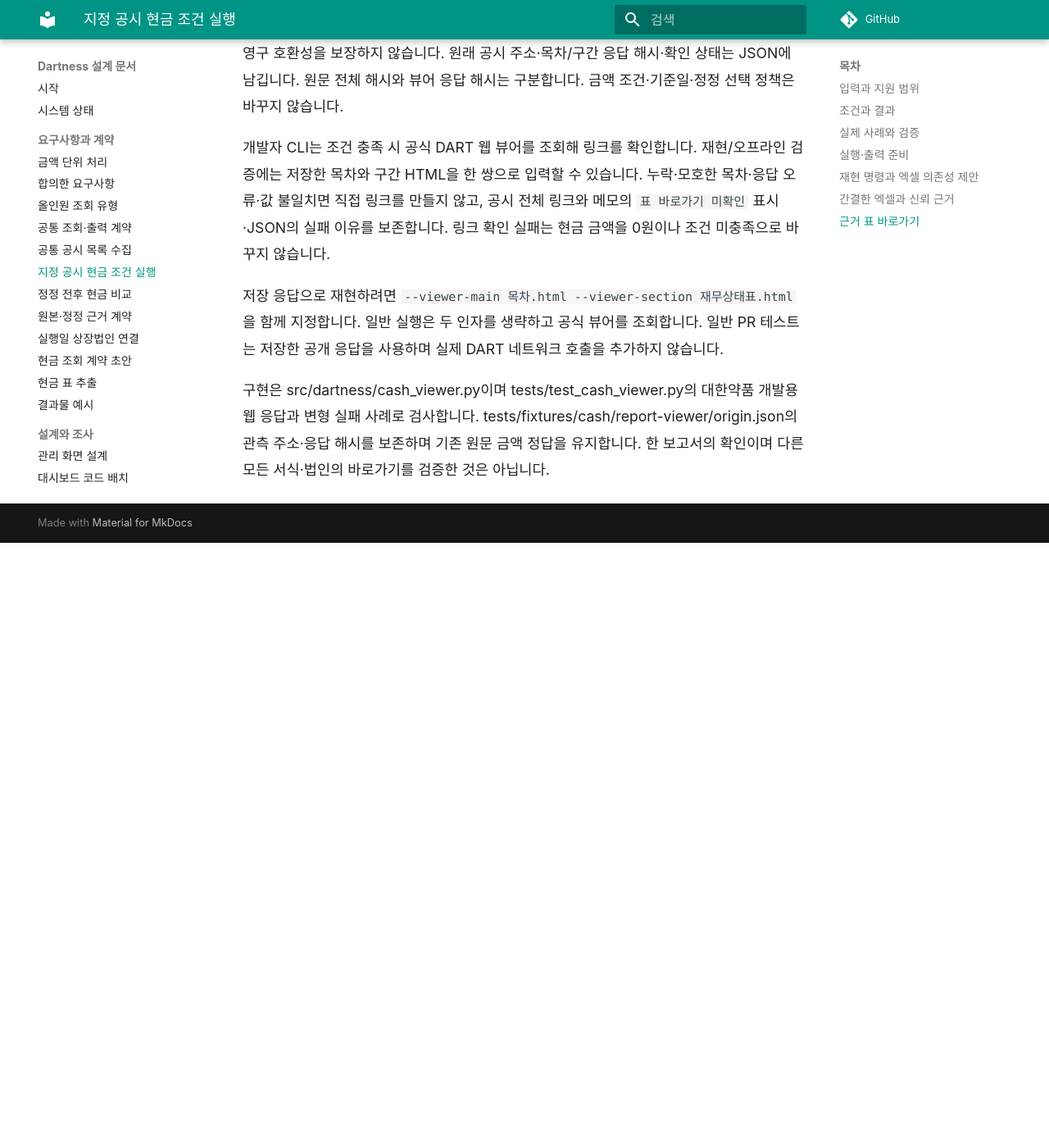
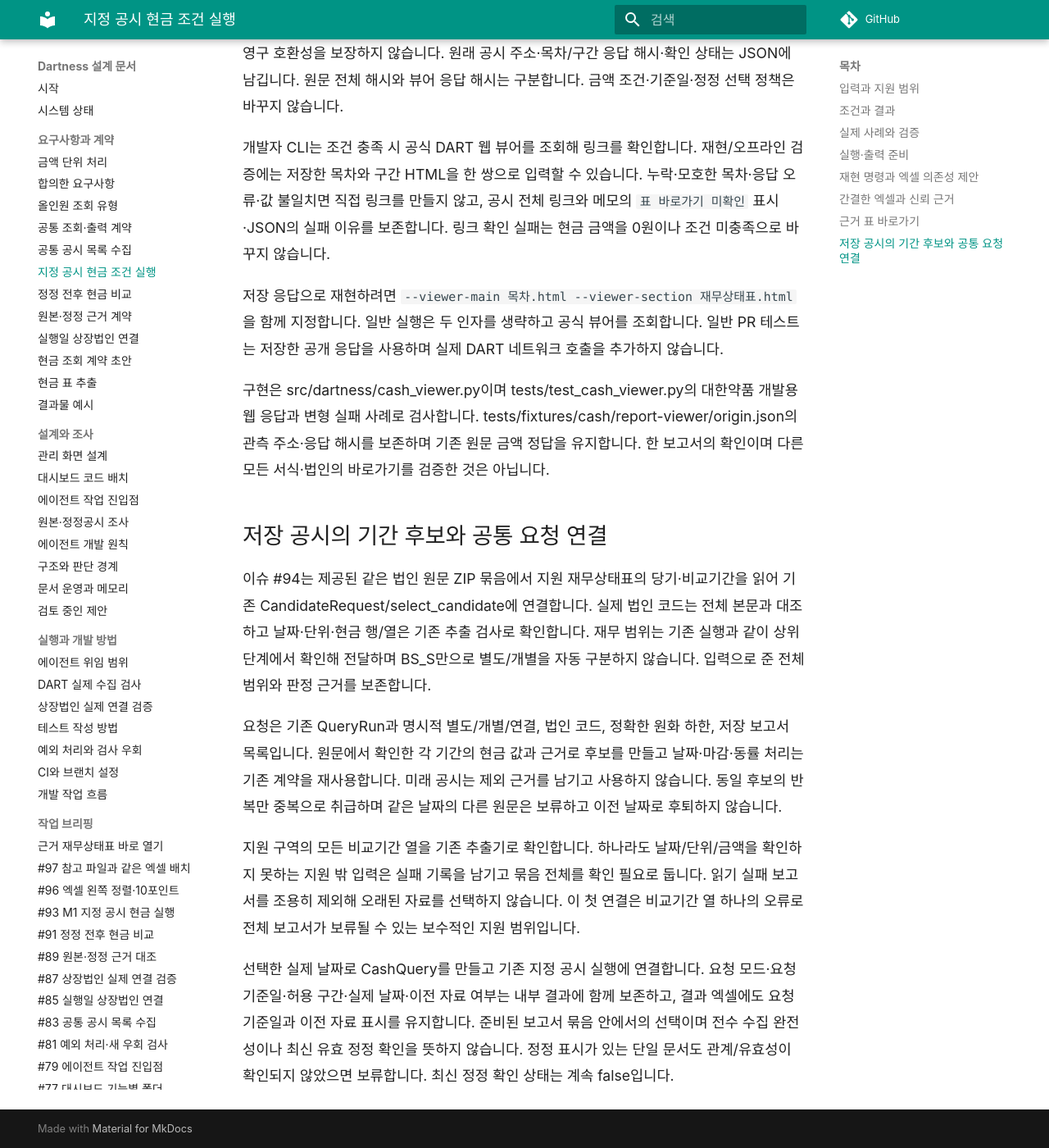
Before and after one commit to YUJAEYUN/Dartness, an MkDocs documentation site: the page built from docs/specs/cash-report-slice.md, in a window 1280 px wide and 1400 px high, scrolled down 3503 px. Shown: the whole window at 82% size. Built offline with MkDocs 1.6.1 and Material for MkDocs 9.7.7, drawn with Linux system fonts in a browser that asks for light colours; comment, search, counter and statistics services are not loaded; before the commit the page ends 4165 px from its top, so only the background shows below that.

Commit message:
저장 공시 기간 후보와 기준일 선택 연결 범위 정의

```diff
--- a/docs/specs/cash-report-slice.md
+++ b/docs/specs/cash-report-slice.md
@@ -62,3 +62,14 @@ PYTHONPATH=src python -m dartness.cash_report --archive tests/fixtures/cash/repo
 저장 응답으로 재현하려면 `--viewer-main 목차.html --viewer-section 재무상태표.html`을 함께 지정합니다. 일반 실행은 두 인자를 생략하고 공식 뷰어를 조회합니다. 일반 PR 테스트는 저장한 공개 응답을 사용하며 실제 DART 네트워크 호출을 추가하지 않습니다.
 
 구현은 src/dartness/cash_viewer.py이며 tests/test_cash_viewer.py의 대한약품 개발용 웹 응답과 변형 실패 사례로 검사합니다. tests/fixtures/cash/report-viewer/origin.json의 관측 주소·응답 해시를 보존하며 기존 원문 금액 정답을 유지합니다. 한 보고서의 확인이며 다른 모든 서식·법인의 바로가기를 검증한 것은 아닙니다.
+
+<a id="report-candidates"></a>
+## 저장 공시의 기간 후보와 공통 요청 연결
+
+이슈 #94는 제공된 같은 법인 원문 ZIP 묶음에서 지원 재무상태표의 당기·비교기간을 읽어 기존 CandidateRequest/select_candidate에 연결합니다. 실제 법인 코드는 전체 본문과 대조하고 날짜·단위·현금 행/열은 기존 추출 검사로 확인합니다. 재무 범위는 기존 실행과 같이 상위 단계에서 확인해 전달하며 BS_S만으로 별도/개별을 자동 구분하지 않습니다. 입력으로 준 전체 범위와 판정 근거를 보존합니다.
+
+요청은 기존 QueryRun과 명시적 별도/개별/연결, 법인 코드, 정확한 원화 하한, 저장 보고서 목록입니다. 원문에서 확인한 각 기간의 현금 값과 근거로 후보를 만들고 날짜·마감·동률 처리는 기존 계약을 재사용합니다. 미래 공시는 제외 근거를 남기고 사용하지 않습니다. 동일 후보의 반복만 중복으로 취급하며 같은 날짜의 다른 원문은 보류하고 이전 날짜로 후퇴하지 않습니다.
+
+지원 구역의 모든 비교기간 열을 기존 추출기로 확인합니다. 하나라도 날짜/단위/금액을 확인하지 못하는 지원 밖 입력은 실패 기록을 남기고 묶음 전체를 확인 필요로 둡니다. 읽기 실패 보고서를 조용히 제외해 오래된 자료를 선택하지 않습니다. 이 첫 연결은 비교기간 열 하나의 오류로 전체 보고서가 보류될 수 있는 보수적인 지원 범위입니다.
+
+선택한 실제 날짜로 CashQuery를 만들고 기존 지정 공시 실행에 연결합니다. 요청 모드·요청 기준일·허용 구간·실제 날짜·이전 자료 여부는 내부 결과에 함께 보존하고, 결과 엑셀에도 요청 기준일과 이전 자료 표시를 유지합니다. 준비된 보고서 묶음 안에서의 선택이며 전수 수집 완전성이나 최신 유효 정정 확인을 뜻하지 않습니다. 정정 표시가 있는 단일 문서도 관계/유효성이 확인되지 않았으면 보류합니다. 최신 정정 확인 상태는 계속 false입니다.
```
